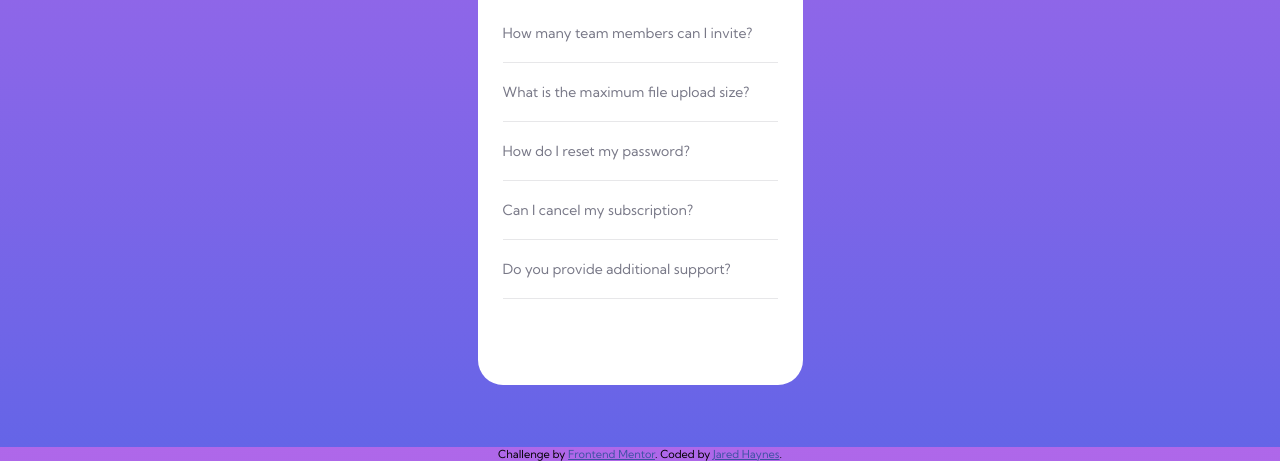
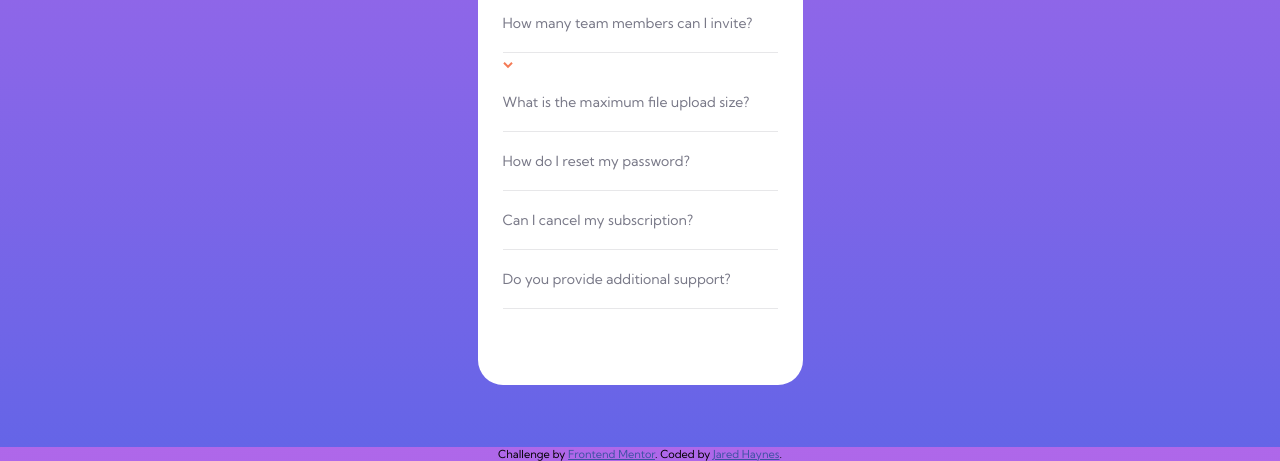
Before and after one commit to jhaynes322/FAQ-accordion-card, a plain HTML site: page index.html in a window 1280 px wide. Shown: the part 353-814 px from the top of the page. Drawn offline with Linux system fonts and the light colour scheme.

Commit message:
Fixed arrow down svg img.

```diff
--- a/index.html
+++ b/index.html
@@ -216,28 +216,41 @@
       <div id="faq">
         <h1>FAQ</h1>
       </div>
+      <div class="details-container">
         <details>
           <summary>How many team members can I invite?</summary>
           <p>You can invite up to 2 additional users on the Free plan. There is no limit on
             team members for the Premium plan.</p>
         </details>
+        <svg id="arrow" width="10" height="7" xmlns="http://www.w3.org/2000/svg">
+          <path d="M1 .799l4 4 4-4" stroke="#F47B56" stroke-width="2" fill="none" fill-rule="evenodd" />
+        </svg>
+      </div>
+      <div class="details-container">
         <details>
           <summary>What is the maximum file upload size?</summary>
           <p>No more than 2GB. All files in your account must fit your allotted storage space.</p>
         </details>
+      </div>
+      <div class="details-container">
         <details>
           <summary>How do I reset my password?</summary>
           <p>Click “Forgot password” from the login page or “Change password” from your profile page.
             A reset link will be emailed to you.</p>
         </details>
+      </div>
+      <div class="details-container">
         <details>
           <summary>Can I cancel my subscription?</summary>
           <p>Yes! Send us a message and we’ll process your request no questions asked.</p>
         </details>
+      </div>
+      <div class="details-container">
         <details>
           <summary>Do you provide additional support?</summary>
           <p>Chat and email support is available 24/7. Phone lines are open during normal business hours.</p>
         </details>
+      </div>
     </div>
   </div>
   <div class="attribution">
```
Lines whose indentation alone changed are shown as unchanged.
